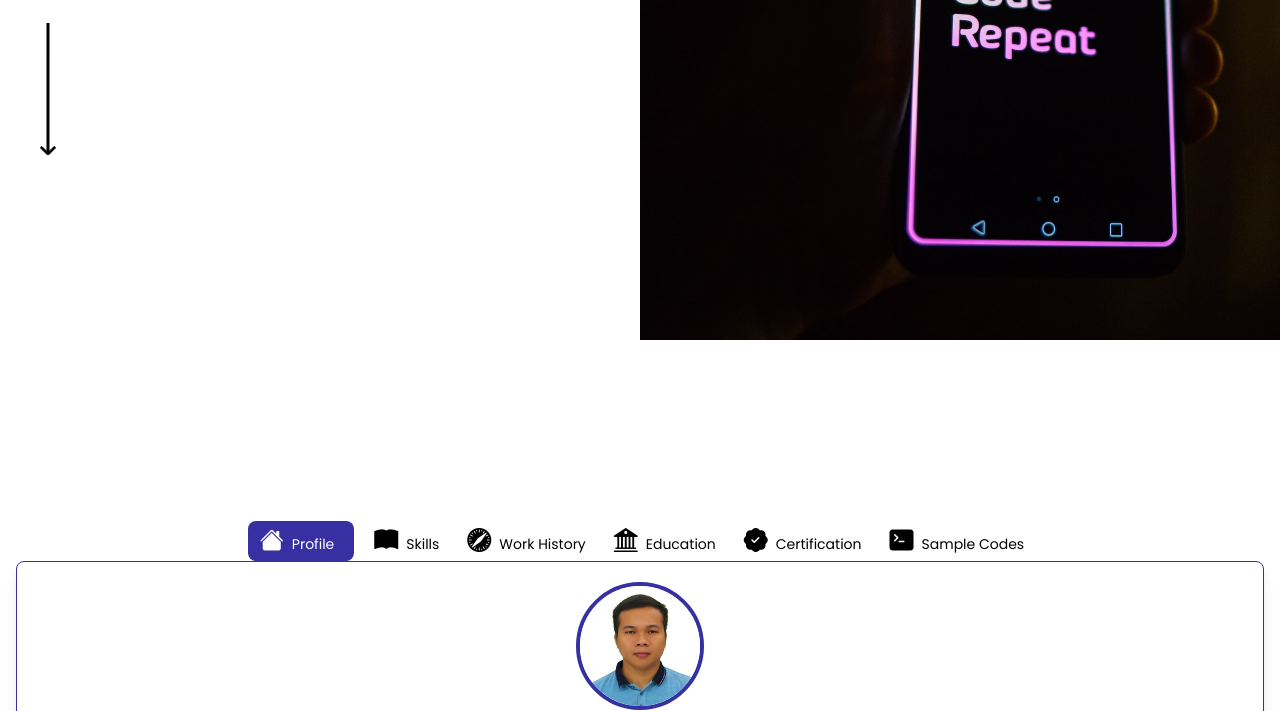
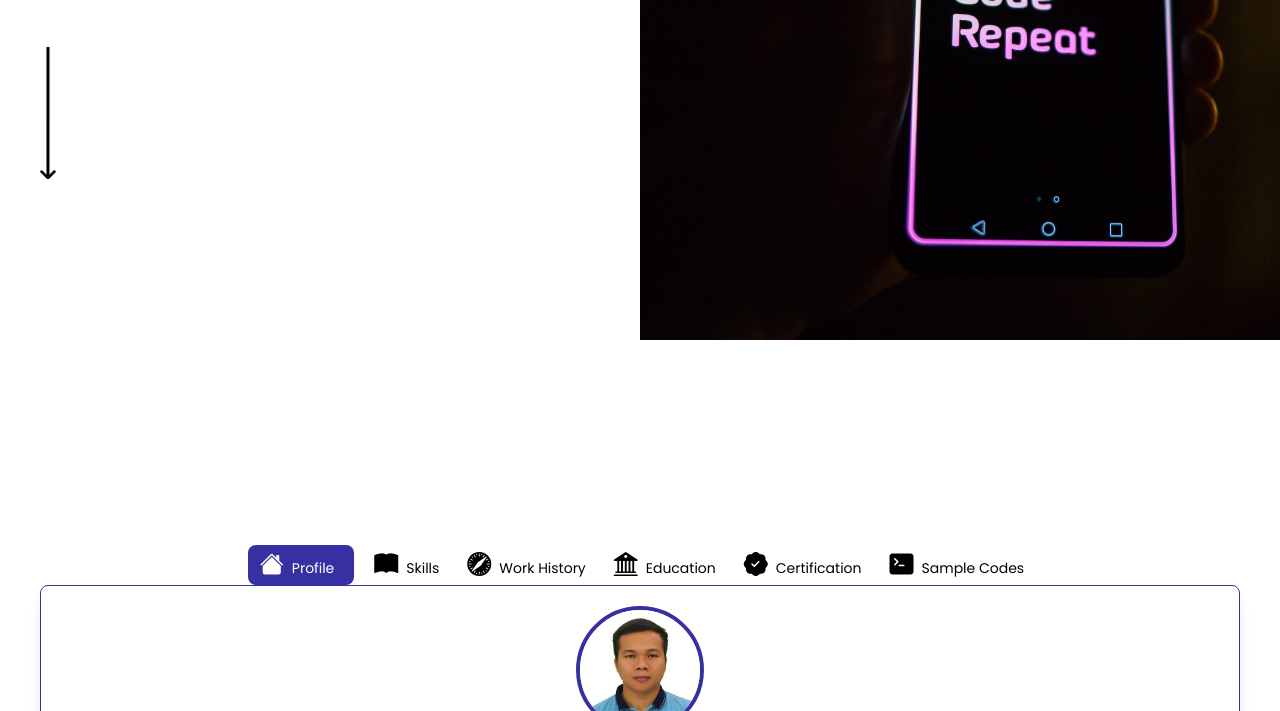
Before and after one commit to cadestrama/cadestrama.github.io, a plain HTML site: page index.html in a window 1280 px wide. Shown: the part 332-1043 px from the top of the page. Drawn offline with nearby package versions, Linux system fonts and the light colour scheme.

Commit message:
Update index.html
adding body inline style margin

```diff
--- a/index.html
+++ b/index.html
@@ -27,7 +27,7 @@
 
             "> -->
 
-<body>
+<body style="margin:1.5rem;">
 
 
 <div class="hero-img"></div>
```
